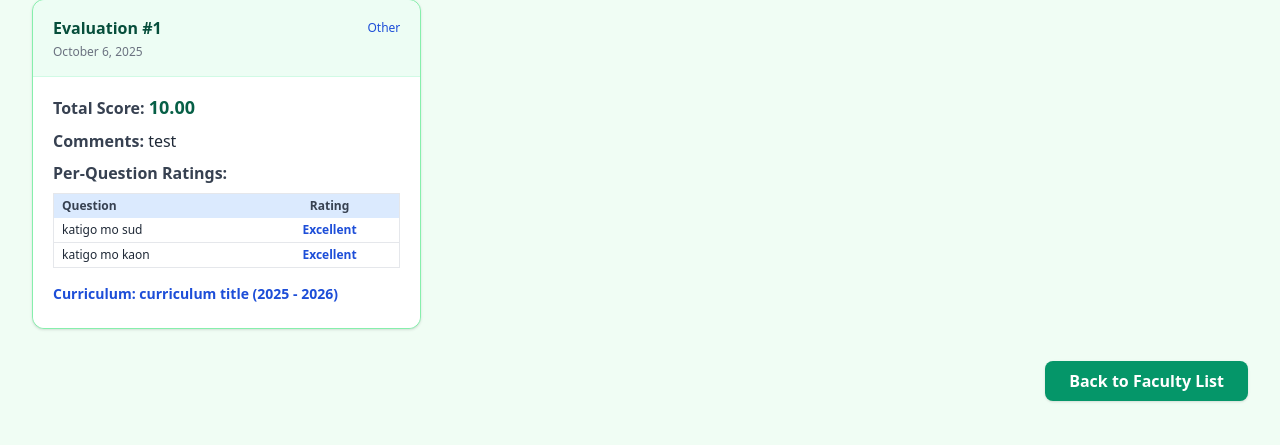
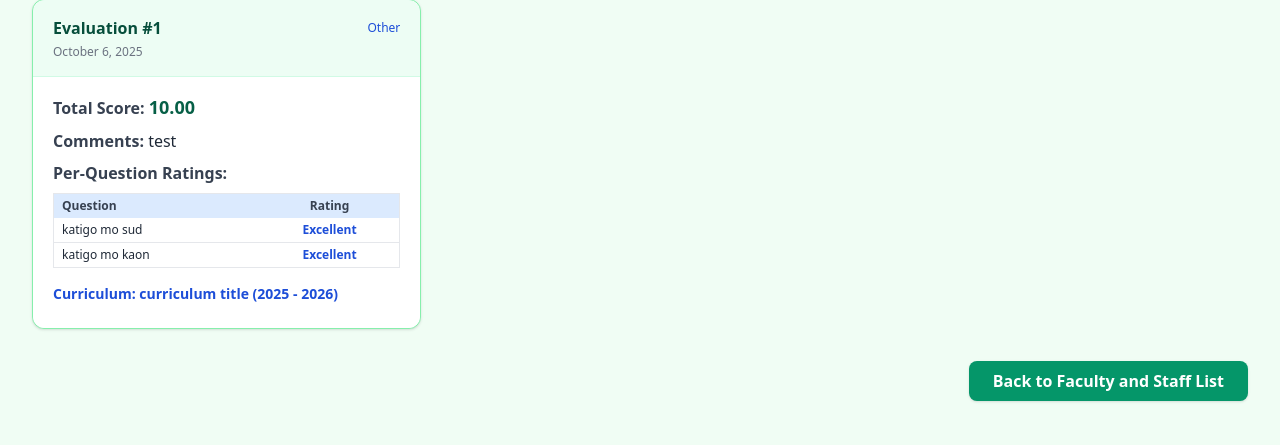
Before and after one commit to TripleCDev/Faculty-and-Staff-Evaluation-System, a PHP site: page /evaluationSummary.php?staff_id=15100315 in a window 1280 px wide. Shown: the part 387-832 px from the top of the page. Run offline with PHP 8.4, Linux system fonts and the light colour scheme; data comes from the database, SQL or seed files in the repository; some libraries are stand-ins or nearby versions.

Commit message:
Update evaluationSummary.php

```diff
--- a/CAP2/evaluationSummary.php
+++ b/CAP2/evaluationSummary.php
@@ -182,7 +182,7 @@ function get_eval_answers($conn, $evaluation_id) {
                 // Merge all evaluations into one array with a type label
                 $all_evals = [];
                 foreach ($admin_evals_data as $eval) {
-                    $eval['eval_type'] = 'Admin';
+                    $eval['eval_type'] = 'Other';
                     $all_evals[] = $eval;
                 }
                 foreach ($other_evals_data as $eval) {
@@ -272,7 +272,7 @@ function get_eval_answers($conn, $evaluation_id) {
         </div>
         <div class="flex justify-end mt-8">
             <a href="facultySection.php" class="bg-emerald-600 hover:bg-emerald-700 text-white px-6 py-2 rounded-lg font-semibold shadow transition">
-                Back to Faculty List
+                Back to Faculty and Staff List
             </a>
         </div>
     </main>
```
